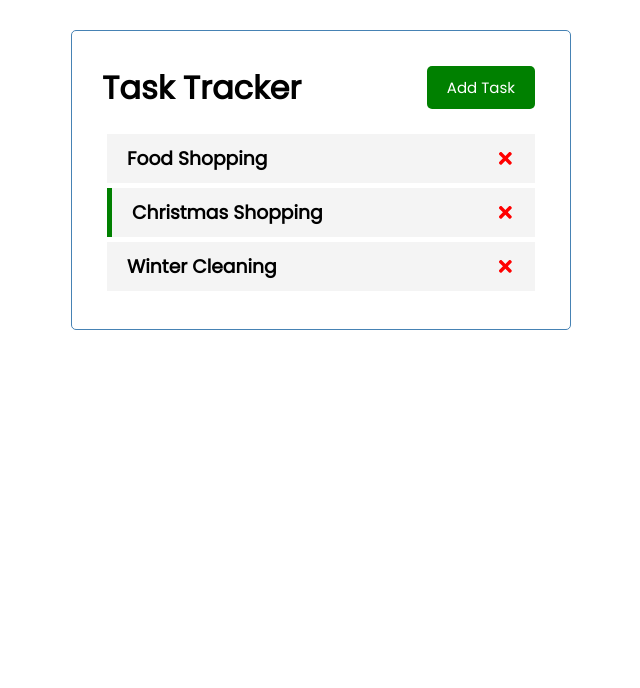
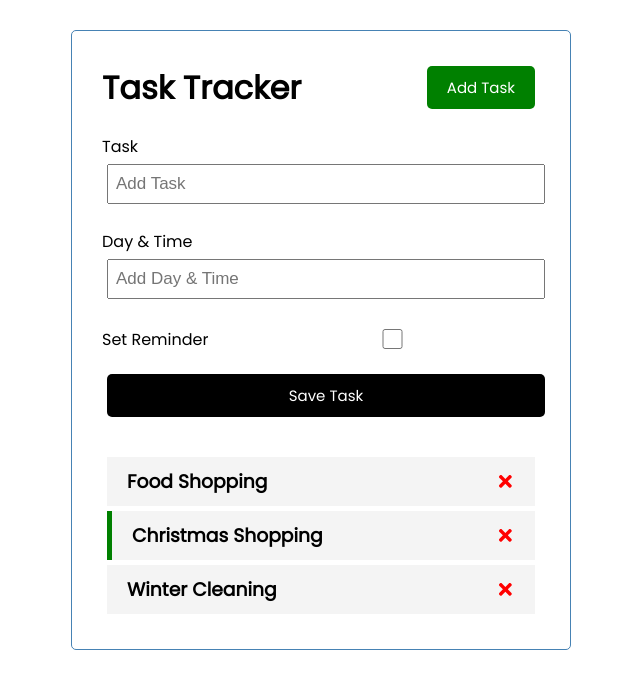
Before and after one commit to hayleyrobin/react-task-tracker, a React (Create React App) app: page / in a window 1280 px wide. Shown: the top 688 px of the page, without its empty margins (319-959 px from the left). Built offline with nearby package versions, Linux system fonts and the light colour scheme.

Commit message:
add a task with a form

```diff
--- a/src/App.js
+++ b/src/App.js
@@ -1,6 +1,7 @@
 import { useState } from "react";
 import Header from "./components/Header";
 import Tasks from "./components/Tasks";
+import AddTask from "./components/AddTask";
 
 function App() {
   const [tasks, setTasks] = useState([
@@ -25,6 +26,7 @@
   return (
     <div className="container">
       <Header />
+      <AddTask />
       {/*if tasks exist, render Tasks component, else show message*/}
       {tasks.length > 0 ? (<Tasks tasks={tasks} onDelete={deleteTask} onToggle={toggleReminder} />) : ('No Tasks to Show')}
     </div>
--- /dev/null
+++ b/src/components/AddTask.js
@@ -0,0 +1,22 @@
+const AddTask = () => {
+    return (
+        <form className="add-form">
+            <div className="form-control">
+                <label>Task</label>
+                <input type="text" placeholder="Add Task" />
+            </div>
+            <div className="form-control">
+                <label>Day & Time</label>
+                <input type="text" placeholder="Add Day & Time" />
+            </div>
+            <div className="form-control form-control-check">
+                <label>Set Reminder</label>
+                <input type="checkbox" />
+            </div>
+
+            <input type="submit" value="Save Task" className="btn btn-block" />
+        </form>
+    );
+};
+
+export default AddTask;
```
